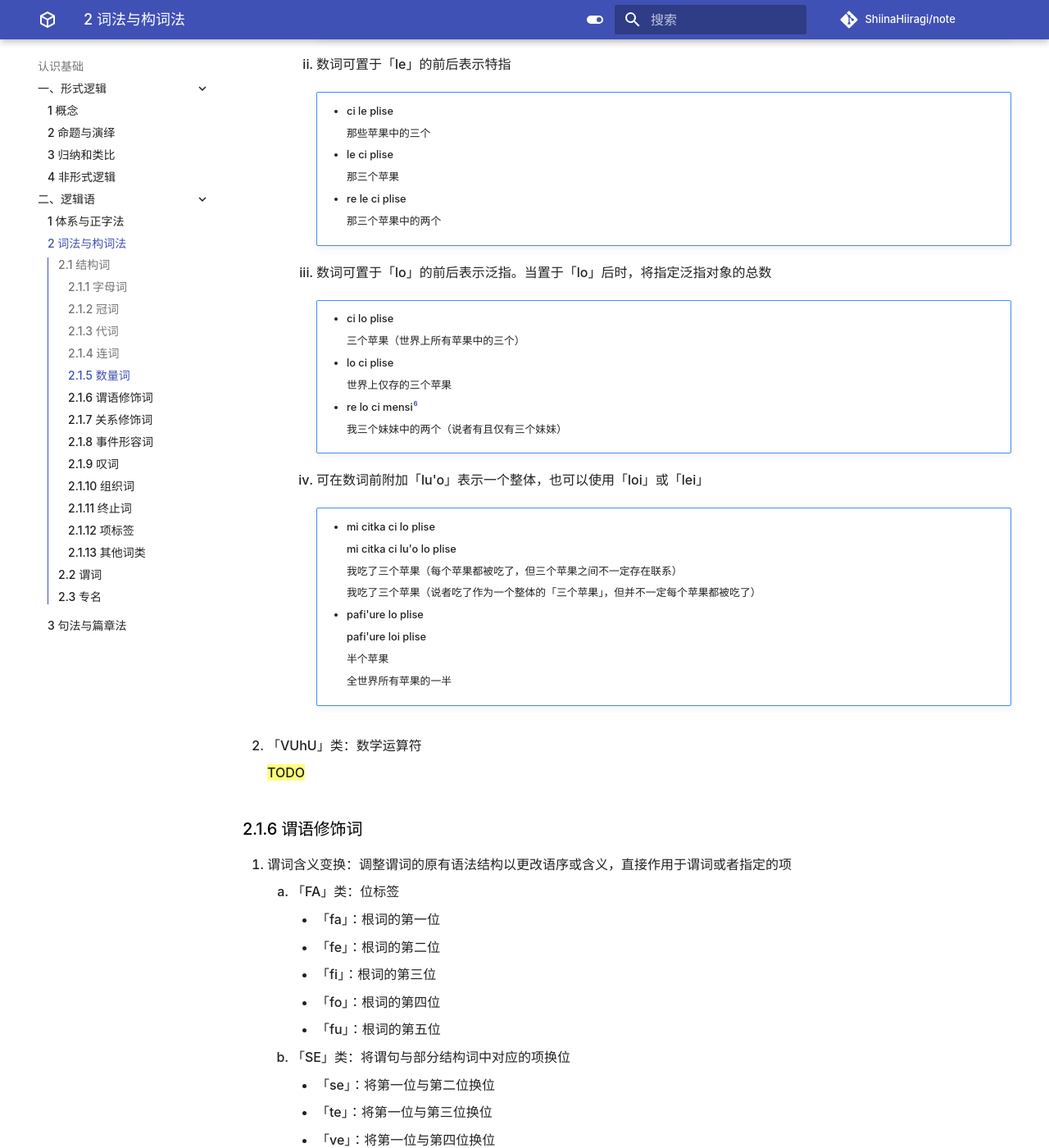
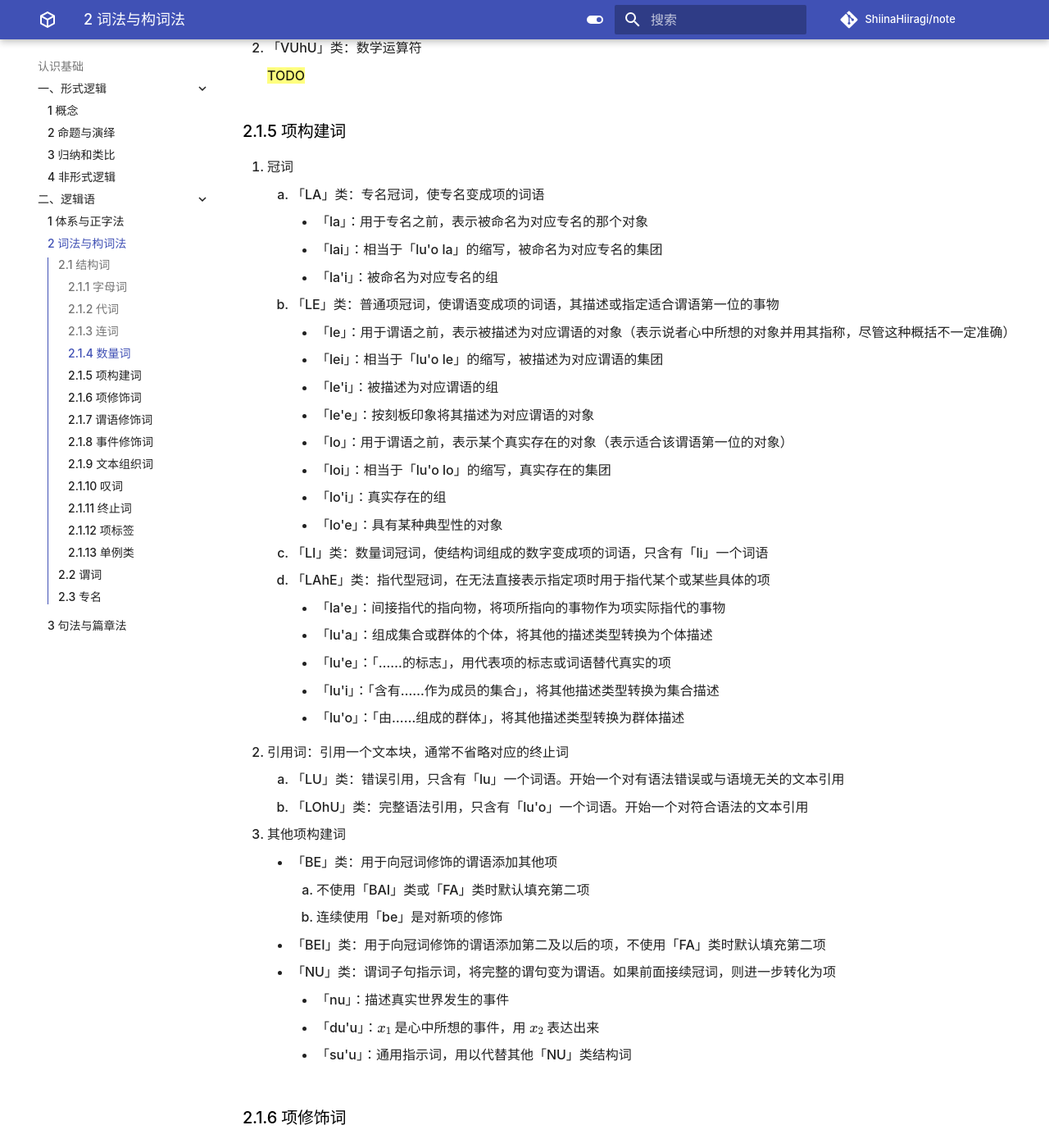
Before and after one commit to ShiinaHiiragi/note, an MkDocs documentation site: the page built from docs/cogn/jbo/lex.md, in a window 1280 px wide and 1400 px high, scrolled down 8063 px. Shown: the whole window at 82% size. Built offline with MkDocs 1.6.1 and Material for MkDocs 9.7.7, drawn with Linux system fonts in a browser that asks for light colours; comment, search, counter and statistics services are not loaded; some of the changed text lies outside the part shown.

Commit message:
change lex

```diff
--- a/docs/cogn/jbo/lex.md
+++ b/docs/cogn/jbo/lex.md
@@ -57,32 +57,7 @@
 
         </div>
 
-### 2.1.2 冠词
-1. 「LA」类：使专名变成项的词语
-    - 「la」：用于专名之前，表示被命名为对应专名的那个对象
-    - 「lai」：相当于「lu'o la」的缩写，被命名为对应专名的集团
-    - 「la'i」：被命名为对应专名的组
-2. 「LE」类：使谓语变成项的词语，其描述或指定适合谓语第一位的事物
-    - 「le」：用于谓语之前，表示被描述为对应谓语的对象（表示说者心中所想的对象并用其指称，尽管这种概括不一定准确）
-    - 「lei」：相当于「lu'o le」的缩写，被描述为对应谓语的集团
-    - 「le'i」：被描述为对应谓语的组
-    - 「le'e」：按刻板印象将其描述为对应谓语的对象
-    - 「lo」：用于谓语之前，表示某个真实存在的对象（表示适合该谓语第一位的对象）
-    - 「loi」：相当于「lu'o lo」的缩写，真实存在的集团
-    - 「lo'i」：真实存在的组
-    - 「lo'e」：具有某种典型性的对象
-3. 「LI」类：使结构词组成的数字变成项的词语，只含有「li」一个词语
-4. 「LAhE」类：指代型冠词，在无法直接表示指定项时用于指代某个或某些具体的项
-    - 「la'e」：间接指代的指向物，将项所指向的事物作为项实际指代的事物
-    - 「lu'a」：组成集合或群体的个体，将其他的描述类型转换为个体描述
-    - 「lu'e」：「……的标志」，用代表项的标志或词语替代真实的项
-    - 「lu'i」：「含有……作为成员的集合」，将其他描述类型转换为集合描述
-    - 「lu'o」：「由……组成的群体」，将其他描述类型转换为群体描述
-5. 引用词：引用一个文本块，通常不省略对应的终止词
-    1. 「LU」类：错误引用，只含有「lu」一个词语。开始一个对有语法错误或与语境无关的文本引用
-    2. 「LOhU」类：完整语法引用，只含有「lu'o」一个词语。开始一个对符合语法的文本引用
-
-### 2.1.3 代词
+### 2.1.2 代词
 1. 「KOhA」类：可以替代项的结构词，分为几组
     1. 「KOhA1」类：逻辑存在量化项代词
         - 「da」：第一个「某人/某物」
@@ -152,8 +127,8 @@
 
             爱丽丝吃那个红苹果。它（那个苹果）被爱丽丝所喜爱。
 
-### 2.1.4 连词
-1. 逻辑连词
+### 2.1.3 连词
+1. 逻辑连词：「A」「JA」「GIhA」「GA」与「GUhA」类
 
     <div class="text-table">
 
@@ -325,34 +300,42 @@
 
     ==TODO==
 
-### 2.1.6 谓语修饰词
-1. 谓词含义变换：调整谓词的原有语法结构以更改语序或含义，直接作用于谓词或者指定的项
-    1. 「FA」类：位标签
-        - 「fa」：根词的第一位
-        - 「fe」：根词的第二位
-        - 「fi」：根词的第三位
-        - 「fo」：根词的第四位
-        - 「fu」：根词的第五位
-    2. 「SE」类：将谓句与部分结构词中对应的项换位
-        - 「se」：将第一位与第二位换位
-        - 「te」：将第一位与第三位换位
-        - 「ve」：将第一位与第四位换位
-        - 「xe」：将第一位与第五位换位
-2. 谓词含义修饰：直接作用于谓词或者指定的项，可用于组建词组或合成词
-    1. 「NAhE」类：谓句程度修饰
-        - 「je'a」：肯定其后的谓语
-        - 「je'ai」：对「NAhE」类结构词发起提问
-        - 「na'e」：否定其后的谓语
-        - 「no'e」：否定其后的谓语，并表示相对该谓语更加中立的立场
-        - 「to'e」：否定其后的谓语，并表示与该谓语相反的意思
-    2. 「NA」类：谓句字面义修饰，作用域为整个谓句
-        - 「na」：表示对谓句的否定
-        - 「ja'a」：表示对谓句的逻辑确认
-    3. 「NAI」类：结构词字面义修饰
-        - 「nai」：表示对结构词的否定
-        - 「ja'ai」：表示对结构词的确认
+### 2.1.5 项构建词
+1. 冠词
+    1. 「LA」类：专名冠词，使专名变成项的词语
+        - 「la」：用于专名之前，表示被命名为对应专名的那个对象
+        - 「lai」：相当于「lu'o la」的缩写，被命名为对应专名的集团
+        - 「la'i」：被命名为对应专名的组
+    2. 「LE」类：普通项冠词，使谓语变成项的词语，其描述或指定适合谓语第一位的事物
+        - 「le」：用于谓语之前，表示被描述为对应谓语的对象（表示说者心中所想的对象并用其指称，尽管这种概括不一定准确）
+        - 「lei」：相当于「lu'o le」的缩写，被描述为对应谓语的集团
+        - 「le'i」：被描述为对应谓语的组
+        - 「le'e」：按刻板印象将其描述为对应谓语的对象
+        - 「lo」：用于谓语之前，表示某个真实存在的对象（表示适合该谓语第一位的对象）
+        - 「loi」：相当于「lu'o lo」的缩写，真实存在的集团
+        - 「lo'i」：真实存在的组
+        - 「lo'e」：具有某种典型性的对象
+    3. 「LI」类：数量词冠词，使结构词组成的数字变成项的词语，只含有「li」一个词语
+    4. 「LAhE」类：指代型冠词，在无法直接表示指定项时用于指代某个或某些具体的项
+        - 「la'e」：间接指代的指向物，将项所指向的事物作为项实际指代的事物
+        - 「lu'a」：组成集合或群体的个体，将其他的描述类型转换为个体描述
+        - 「lu'e」：「……的标志」，用代表项的标志或词语替代真实的项
+        - 「lu'i」：「含有……作为成员的集合」，将其他描述类型转换为集合描述
+        - 「lu'o」：「由……组成的群体」，将其他描述类型转换为群体描述
+2. 引用词：引用一个文本块，通常不省略对应的终止词
+    1. 「LU」类：错误引用，只含有「lu」一个词语。开始一个对有语法错误或与语境无关的文本引用
+    2. 「LOhU」类：完整语法引用，只含有「lu'o」一个词语。开始一个对符合语法的文本引用
+3. 其他项构建词
+    - 「BE」类：用于向冠词修饰的谓语添加其他项
+        1. 不使用「BAI」类或「FA」类时默认填充第二项
+        2. 连续使用「be」是对新项的修饰
+    - 「BEI」类：用于向冠词修饰的谓语添加第二及以后的项，不使用「FA」类时默认填充第二项
+    - 「NU」类：谓词子句指示词，将完整的谓句变为谓语。如果前面接续冠词，则进一步转化为项
+        - 「nu」：描述真实世界发生的事件
+        - 「du'u」：$x_1$ 是心中所想的事件，用 $x_2$ 表达出来
+        - 「su'u」：通用指示词，用以代替其他「NU」类结构词
 
-### 2.1.7 关系修饰词
+### 2.1.6 项修饰词
 1. 「GOI」类：关系标记词，相当于只有一项的关系从句
     1. 「goi」：项指派，类似于「以下简称……」，后接「KOhA4」类
     2. 限制性关系短语标记，后接一项
@@ -394,10 +377,37 @@
     - 「noi」：引导非限制性关系从句，用以表示附加信息
     - 「voi」：引导非真实限制性关系从句
 
-### 2.1.8 事件形容词
-事件形容词及其序列都可以放在谓词之前，使整个谓句进入相应时态/位态/状态
+### 2.1.7 谓语修饰词
+1. 谓词含义变换：调整谓词的原有语法结构以更改语序或含义，直接作用于谓词或者指定的项
+    1. 「FA」类：位标签
+        - 「fa」：根词的第一位
+        - 「fe」：根词的第二位
+        - 「fi」：根词的第三位
+        - 「fo」：根词的第四位
+        - 「fu」：根词的第五位
+    2. 「SE」类：将谓句与部分结构词中对应的项换位
+        - 「se」：将第一位与第二位换位
+        - 「te」：将第一位与第三位换位
+        - 「ve」：将第一位与第四位换位
+        - 「xe」：将第一位与第五位换位
+2. 谓词含义修饰：直接作用于谓词或者指定的项，可用于组建词组或合成词
+    1. 「NAhE」类：谓句程度修饰
+        - 「je'a」：肯定其后的谓语
+        - 「je'ai」：对「NAhE」类结构词发起提问
+        - 「na'e」：否定其后的谓语
+        - 「no'e」：否定其后的谓语，并表示相对该谓语更加中立的立场
+        - 「to'e」：否定其后的谓语，并表示与该谓语相反的意思
+    2. 「NA」类：谓句字面义修饰，作用域为整个谓句
+        - 「na」：表示对谓句的否定
+        - 「ja'a」：表示对谓句的逻辑确认
+    3. 「NAI」类：结构词字面义修饰
+        - 「nai」：表示对结构词的否定
+        - 「ja'ai」：表示对结构词的确认
 
-1. 时态形容词：
+### 2.1.8 事件修饰词
+事件修饰词及其序列都可以放在谓词之前，使整个谓句进入相应时态/位态/状态
+
+1. 时态修饰词：
     1. 「PU」类：表示时态关系，用于对事件的发生时间进行相对定位。通常后接一项
         - 「pu」：「在……之前」，默认的过去时
         - 「ca」：「与……同时」，默认的现在时
@@ -424,7 +434,7 @@
         - 「za」：「距离稍久」，中等长度的时间距离
         - 「zu」：「距离很久」，很长的时间距离
 
-2. 位态形容词
+2. 位态修饰词
     1. 「VA」类：表示位态距离，用于对事件的发生位置进行相对定位。通常后接一项
         - 「vi」：「这里」；在很近范围内
         - 「va」：「那里」；在中等范围内
@@ -478,7 +488,7 @@
             - 「fa'a」：「向……而去」
     5. 「MOhI」类：「朝向……运动」，只含有「mo'i」一个词语，标记空间中的移动
 
-3. 状态形容词
+3. 状态修饰词
     - 「ZAhO」类：事件区间特性
         - 「co'i」：发生时，「在……发生的瞬间」，适用于即时事件
         - 「co'u」：暂停时，「在……的结束时点（甚至事件并未全部完成）」，表示事件的停止
@@ -492,7 +502,13 @@
         - 「xa'o」：太早，指代事件在自然的开始点之前的部分，过早的在……之前开始了
         - 「za'o」：太晚，持续了过长时间，延续到了事件……的自然结束时间的后面，过完成式
 
-### 2.1.9 叹词
+### 2.1.9 文本组织词
+1. 「I」类：分隔两个句子，所有句子均默认以「.i」开头
+2. 「NIhO」类
+
+    ==TODO==
+
+### 2.1.10 叹词
 1. 「COI」类：呼语，表示正在与某人说话（或正在说话的人）的短语
     - 「coi」：「你好」，表示问候
     - 「ki'e」：「谢谢」，表示感谢
@@ -514,12 +530,6 @@
     2. 态度指示词之间可以组合，例如用「.u'e.ii」表示「疑惑且害怕」
 
 ==TODO==
-
-### 2.1.10 组织词
-1. 「I」类：分隔两个句子，所有句子均默认以「.i」开头
-2. 「NIhO」类
-
-    ==TODO==
 
 ### 2.1.11 终止词
 - 用以标志一段语言结构的结束，避免出现句法二义性
@@ -560,26 +570,17 @@
 
     </div>
 
-### 2.1.13 其他词类
-1. 「NU」类：谓词子句指示词，将完整的谓句变为谓语。如果前面接续冠词，则进一步转化为项
-    - 「nu」：描述真实世界发生的事件
-    - 「du'u」：$x_1$ 是心中所想的事件，用 $x_2$ 表达出来
-    - 「su'u」：通用指示词，用以代替其他「NU」类结构词
-2. 其他只包含一个词语的结构词类
-    - 「BE」类：用于向冠词修饰的谓语添加其他项
-        1. 不使用「BAI」类或「FA」类时默认填充第二项
-        2. 连续使用「be」是对新项的修饰
-    - 「BO」类：接续在「BAI」类后，使「BAI」后不接续一项而是一个谓句
-    - 「BEI」类：用于向冠词修饰的谓语添加第二及以后的项，不使用「FA」类时默认填充第二项
-    - 「CU」类：可删除标记，用于分隔两个相邻谓语，使其不成为一个词组
-    - 「SOI」类：附在在谓句之后，后接两个谓句中的项，表示两项交换后原句也成立。第二项省略时默认为「soi」前的最近项
+### 2.1.13 单例类
+1. 「BO」类：接续在「BAI」类后，使「BAI」后不接续一项而是一个谓句
+2. 「CU」类：可删除标记，用于分隔两个相邻谓语，使其不成为一个词组
+3. 「SOI」类：附在在谓句之后，后接两个谓句中的项，表示两项交换后原句也成立。第二项省略时默认为「soi」前的最近项
 
-        !!! note ""
-            - mi nelci la .alis. soi vo'a
+    !!! note ""
+        - mi nelci la .alis. soi vo'a
 
-                我喜欢爱丽丝，爱丽丝也喜欢我。
+            我喜欢爱丽丝，爱丽丝也喜欢我。
 
-    - 「ZIhE」类：用以连接同时修饰同一项的多个关系从句
+4. 「ZIhE」类：用以连接同时修饰同一项的多个关系从句
 
 ## 2.2 谓词
 1. 根词：可充当谓语的词语
```
Also changed, not shown: other parts of docs/cogn/jbo/lex.md (+1 -1 lines).
